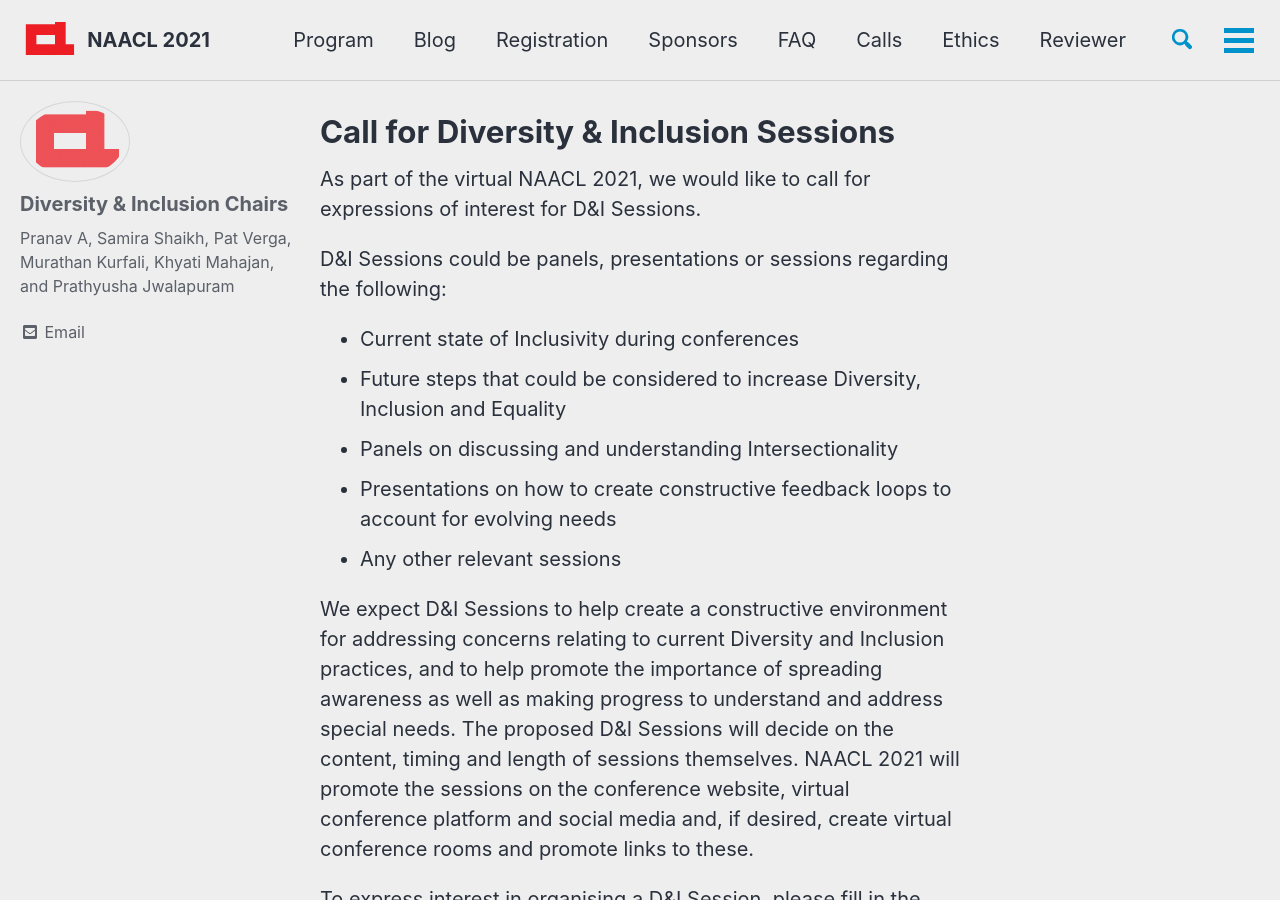
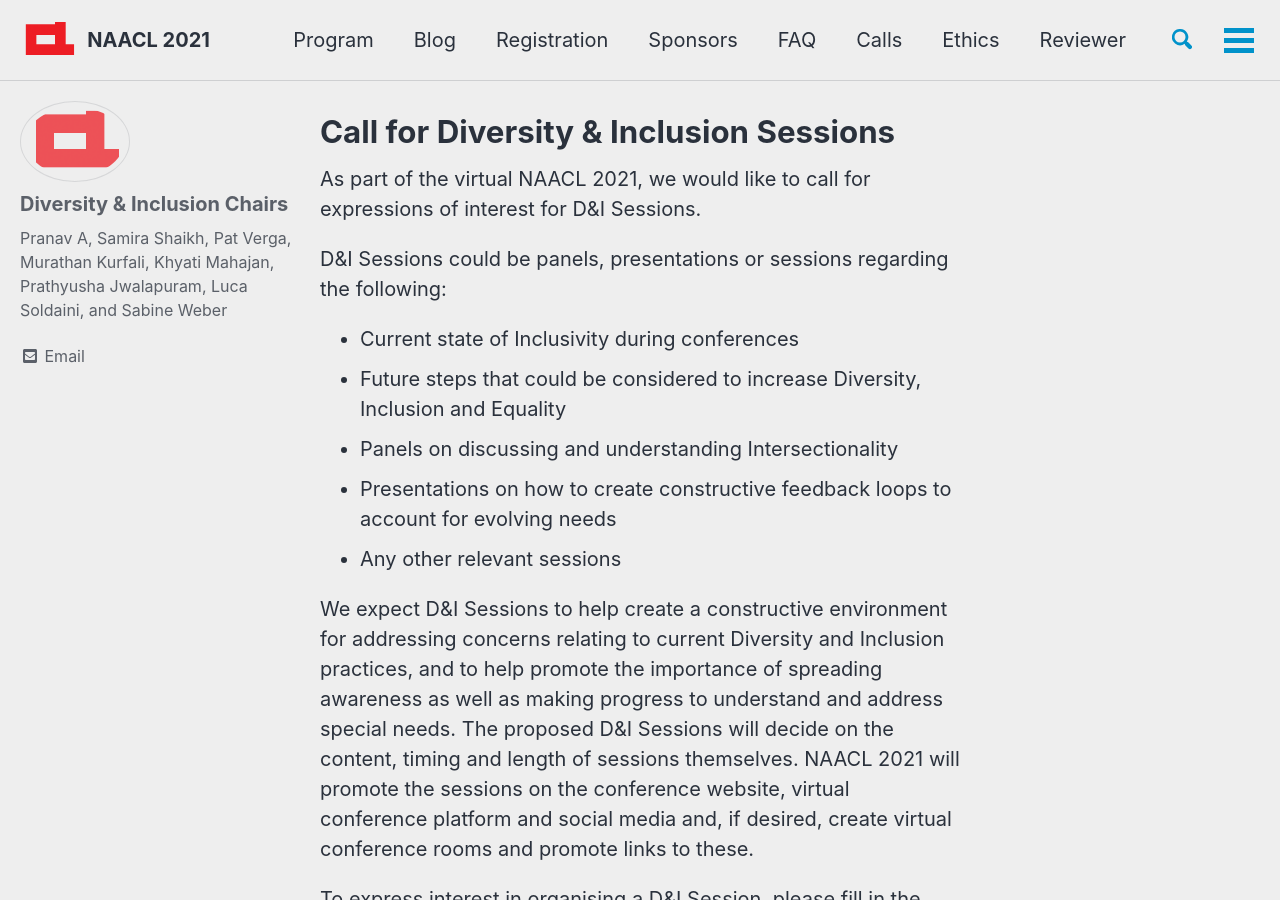
Before and after one commit to naacl-org/naacl-2021-website, a Jekyll site: the page built from _posts/2020-04-20-call-for-d-i-sessions.md, in a window 1280 px wide and 900 px high. Built offline with Jekyll 4.4.1, drawn with Linux system fonts in a browser that asks for light colours; cached includes are drawn as plain includes; nearby versions of some CDN libraries; comment, search, counter and statistics services are not loaded.

Commit message:
Modified _data/authors.yml

```diff
--- a/_data/authors.yml
+++ b/_data/authors.yml
@@ -15,7 +15,7 @@
 diversity-inclusion-chairs:
   name        : "Diversity & Inclusion Chairs"
   email       : "naacl2021-diversity-inclusion@googlegroups.com"
-  bio         : "Pranav A, Samira Shaikh, Pat Verga, Murathan Kurfali, Khyati Mahajan, and Prathyusha Jwalapuram"
+  bio         : "Pranav A, Samira Shaikh, Pat Verga, Murathan Kurfali, Khyati Mahajan, Prathyusha Jwalapuram, Luca Soldaini, and Sabine Weber"
   avatar      : "assets/images/logos/acl-logo.png"
 
 volunteer-chairs:
```
